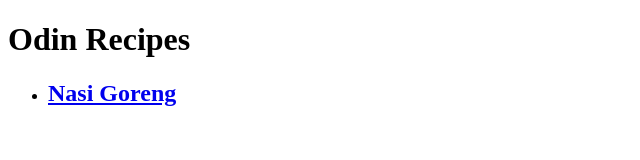
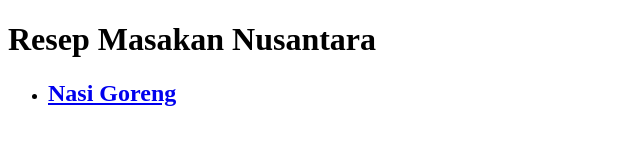
Before and after one commit to limtzehuang/odin-recipes, a plain HTML site: page index.html in a window 1280 px wide. Shown: the whole page, without its empty margins (0-640 px from the left). Drawn offline with Linux system fonts and the light colour scheme.

Commit message:
Tweaking HTML and nasigoreng

```diff
--- a/index.html
+++ b/index.html
@@ -8,7 +8,7 @@
     </head>
 
     <body>
-        <h1>Odin Recipes</h1>
+        <h1>Resep Masakan Nusantara</h1>
         <ul>
             <li>
                 <h2><a href="./recipes/nasigoreng.html">Nasi Goreng</a></h2>
```
Also changed, not shown: recipes/nasigoreng.html (+2 -0 lines).
